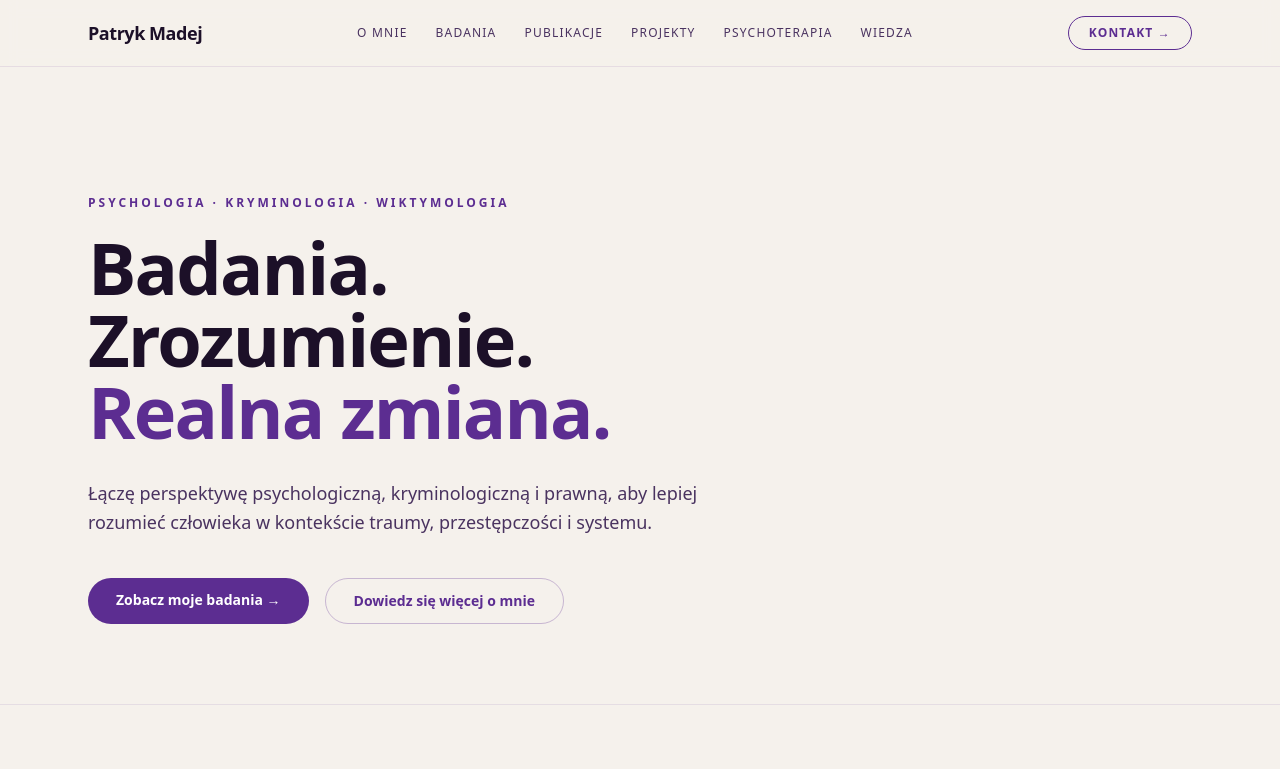
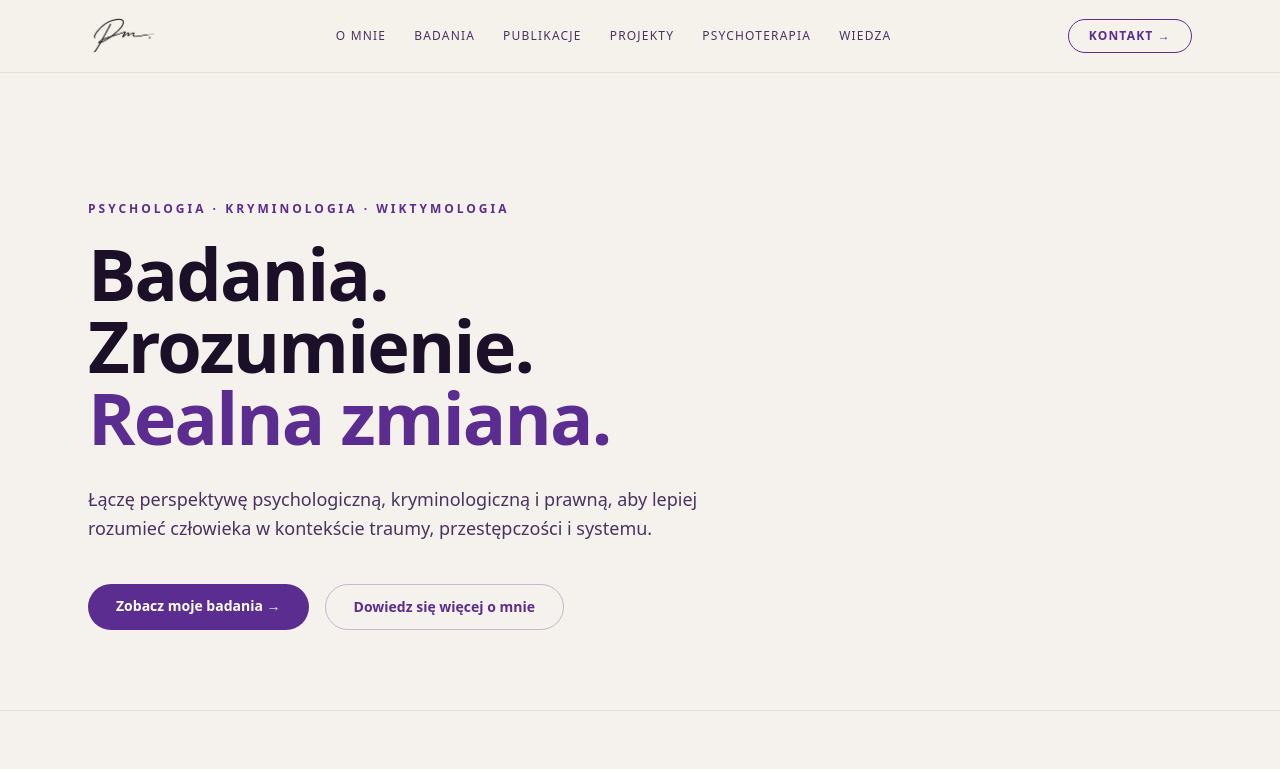
Before and after one commit to patrykmadej-rgb/moja-strona, a Next.js app: page / in a window 1280 px wide. Shown: the top 769 px of the page. Built offline with nearby package versions, Linux system fonts and the light colour scheme; no server answers.

Commit message:
navbar: zamien tekst logo na obrazek podpisu

```diff
--- a/src/components/Navbar.tsx
+++ b/src/components/Navbar.tsx
@@ -1,4 +1,5 @@
 import Link from "next/link";
+import Image from "next/image";
 import { createClient } from "@/lib/supabase/server";
 import { signOut } from "@/app/actions";
 import { siteConfig } from "@/lib/site-config";
@@ -26,7 +27,14 @@
           href="/"
           className="text-lg font-semibold tracking-tight text-[#1C1028] dark:text-white"
         >
-          {siteConfig.name}
+          <Image
+            src="/podpis.png"
+            alt="Patryk Madej"
+            width={160}
+            height={40}
+            className="h-10 w-auto object-contain"
+            priority
+          />
         </Link>
 
         {/* Główna nawigacja */}
```
